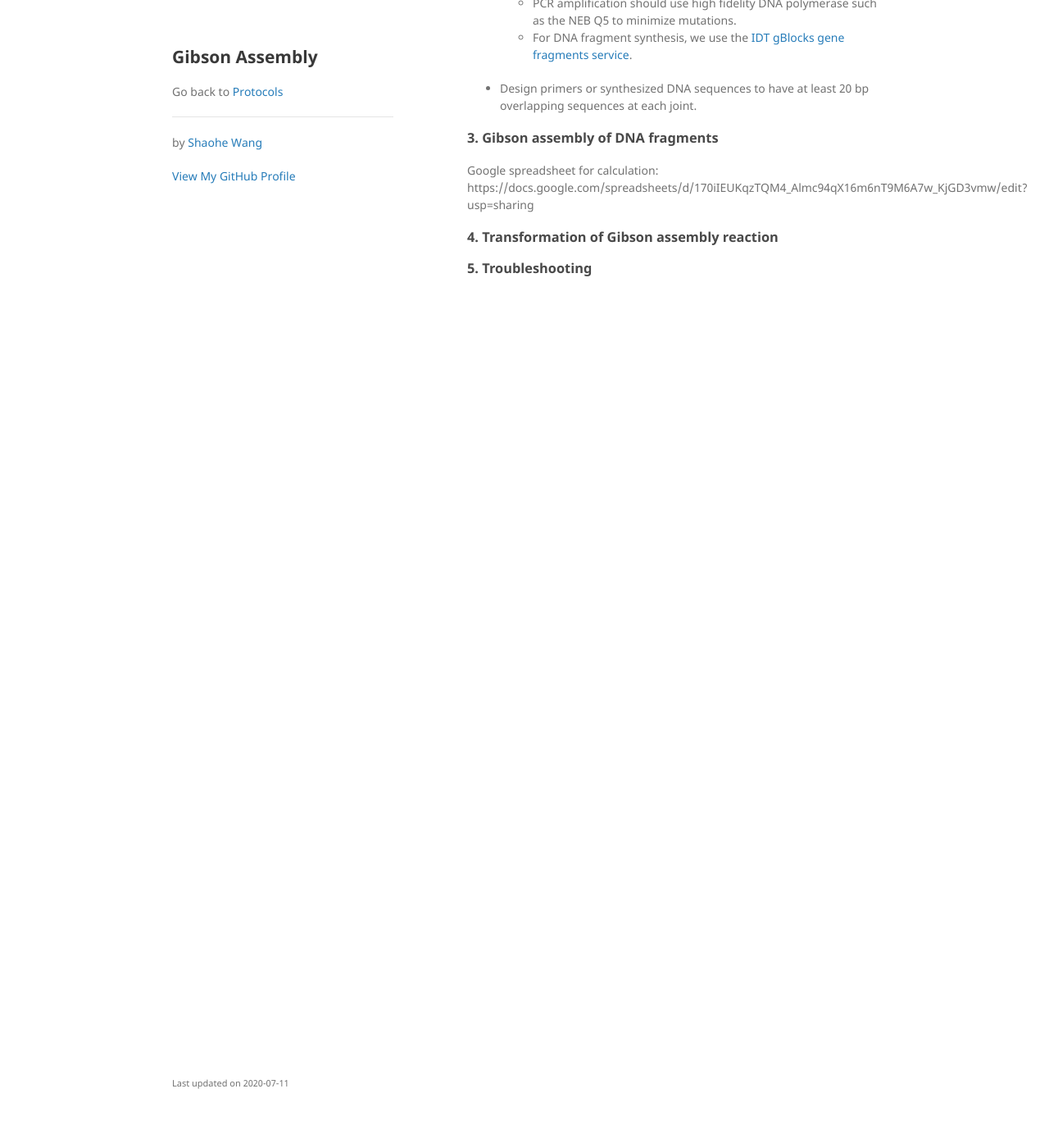
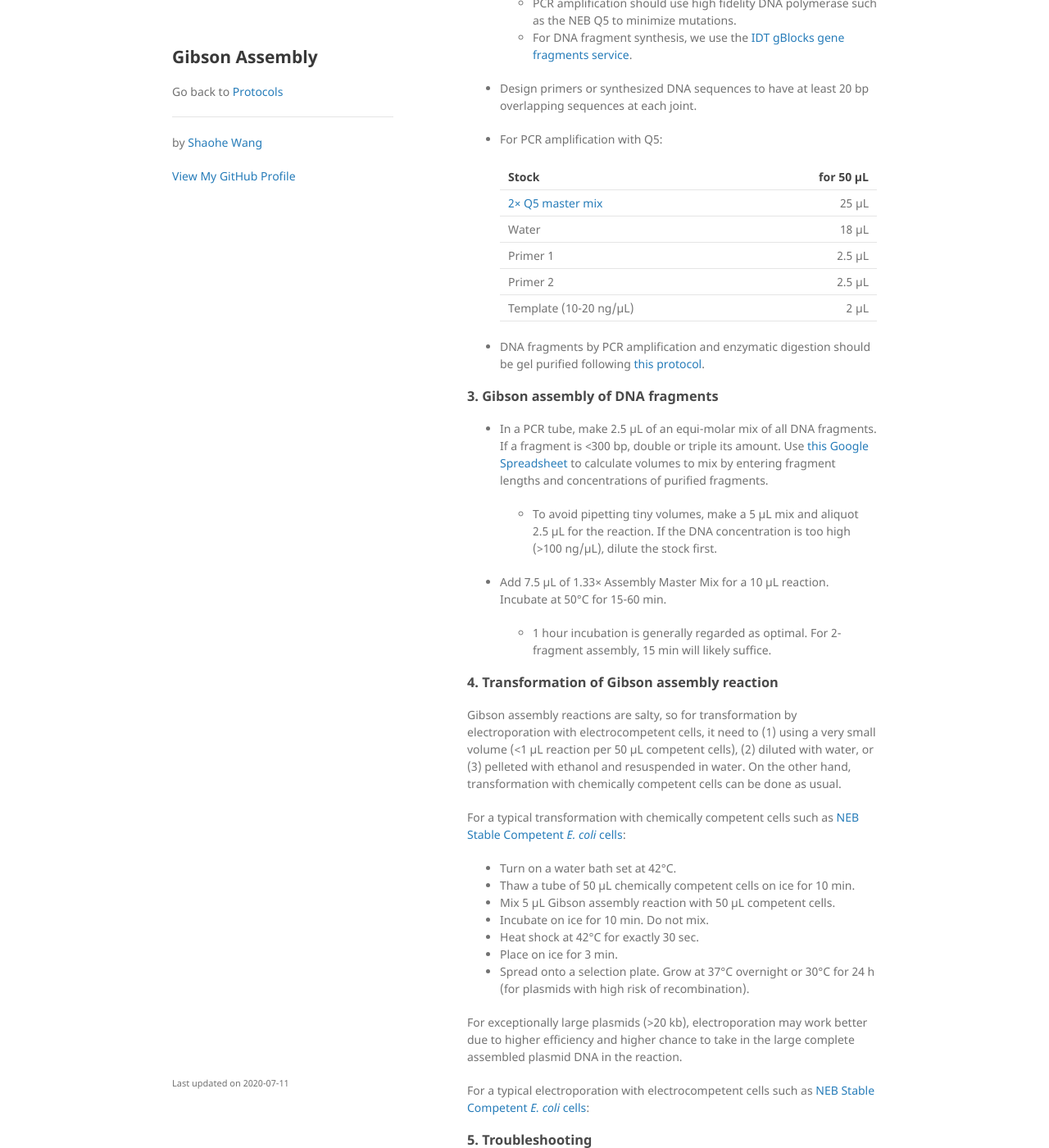
Before and after one commit to snownontrace/snownontrace.github.io, a Jekyll site: the page built from gibson-assembly.md, in a window 1280 px wide and 1400 px high, scrolled down 1433 px. Shown: the whole window at 82% size. Built offline with Jekyll 4.4.1, drawn with Linux system fonts in a browser that asks for light colours; before the commit the page ends 1839 px from its top, so only the background shows below that.

Commit message:
update Gibson assembly and add E. coli genotypes page

```diff
--- a/gibson-assembly.md
+++ b/gibson-assembly.md
@@ -51,13 +51,44 @@ We highly recommend the free software [ApE](https://jorgensen.biology.utah.edu/w
 
 * Design primers or synthesized DNA sequences to have at least 20 bp overlapping sequences at each joint.
 
+* For PCR amplification with Q5:
+
+  | Stock | for 50 µL |
+  |:---|---:|
+  | [2× Q5 master mix](https://www.neb.com/products/m0492-q5-high-fidelity-2x-master-mix#Product%20Information)	| 25 µL |
+  | Water |  18 µL |
+  | Primer 1 | 2.5 µL |
+  | Primer 2 | 2.5 µL |
+  | Template (10-20 ng/µL) | 2 µL |
+
+* DNA fragments by PCR amplification and enzymatic digestion should be gel purified following [this protocol](./gel-purification.html).
+
 ### 3. Gibson assembly of DNA fragments
 
-Google spreadsheet for calculation:
-https://docs.google.com/spreadsheets/d/170iIEUKqzTQM4_Almc94qX16m6nT9M6A7w_KjGD3vmw/edit?usp=sharing
+  - In a PCR tube, make 2.5 µL of an equi-molar mix of all DNA fragments. If a fragment is <300 bp, double or triple its amount. Use [this Google Spreadsheet](https://docs.google.com/spreadsheets/d/170iIEUKqzTQM4_Almc94qX16m6nT9M6A7w_KjGD3vmw/edit?usp=sharing) to calculate volumes to mix by entering fragment lengths and concentrations of purified fragments.
 
+    - To avoid pipetting tiny volumes, make a 5 µL mix and aliquot 2.5 µL for the reaction. If the DNA concentration is too high (>100 ng/µL), dilute the stock first.
+
+  - Add 7.5 µL of 1.33× Assembly Master Mix for a 10 µL reaction. Incubate at 50°C for 15-60 min.
+
+    - 1 hour incubation is generally regarded as optimal. For 2-fragment assembly, 15 min will likely suffice.
 
 ### 4. Transformation of Gibson assembly reaction
 
+Gibson assembly reactions are salty, so for transformation by electroporation with electrocompetent cells, it need to (1) using a very small volume (<1 µL reaction per 50 µL competent cells), (2) diluted with water, or (3) pelleted with ethanol and resuspended in water. On the other hand, transformation with chemically competent cells can be done as usual.
+
+For a typical transformation with chemically competent cells such as [NEB Stable Competent _E. coli_ cells](https://www.neb.com/products/c3040-neb-stable-competent-e-coli-high-efficiency#Product%20Information):
+
+  - Turn on a water bath set at 42°C.
+  - Thaw a tube of 50 µL chemically competent cells on ice for 10 min.
+  - Mix 5 µL Gibson assembly reaction with 50 µL competent cells.
+  - Incubate on ice for 10 min. Do not mix.
+  - Heat shock at 42°C for exactly 30 sec.
+  - Place on ice for 3 min.
+  - Spread onto a selection plate. Grow at 37°C overnight or 30°C for 24 h (for plasmids with high risk of recombination).
+
+For exceptionally large plasmids (>20 kb), electroporation may work better due to higher efficiency and higher chance to take in the large complete assembled plasmid DNA in the reaction.
+
+For a typical electroporation with electrocompetent cells such as [NEB Stable Competent _E. coli_ cells](https://www.neb.com/products/c3040-neb-stable-competent-e-coli-high-efficiency#Product%20Information):
 
 ### 5. Troubleshooting
```
Also changed, not shown: commonly-used-E-coli-genotypes.md (added, +55 -0 lines), index.md (+3 -0 lines).
